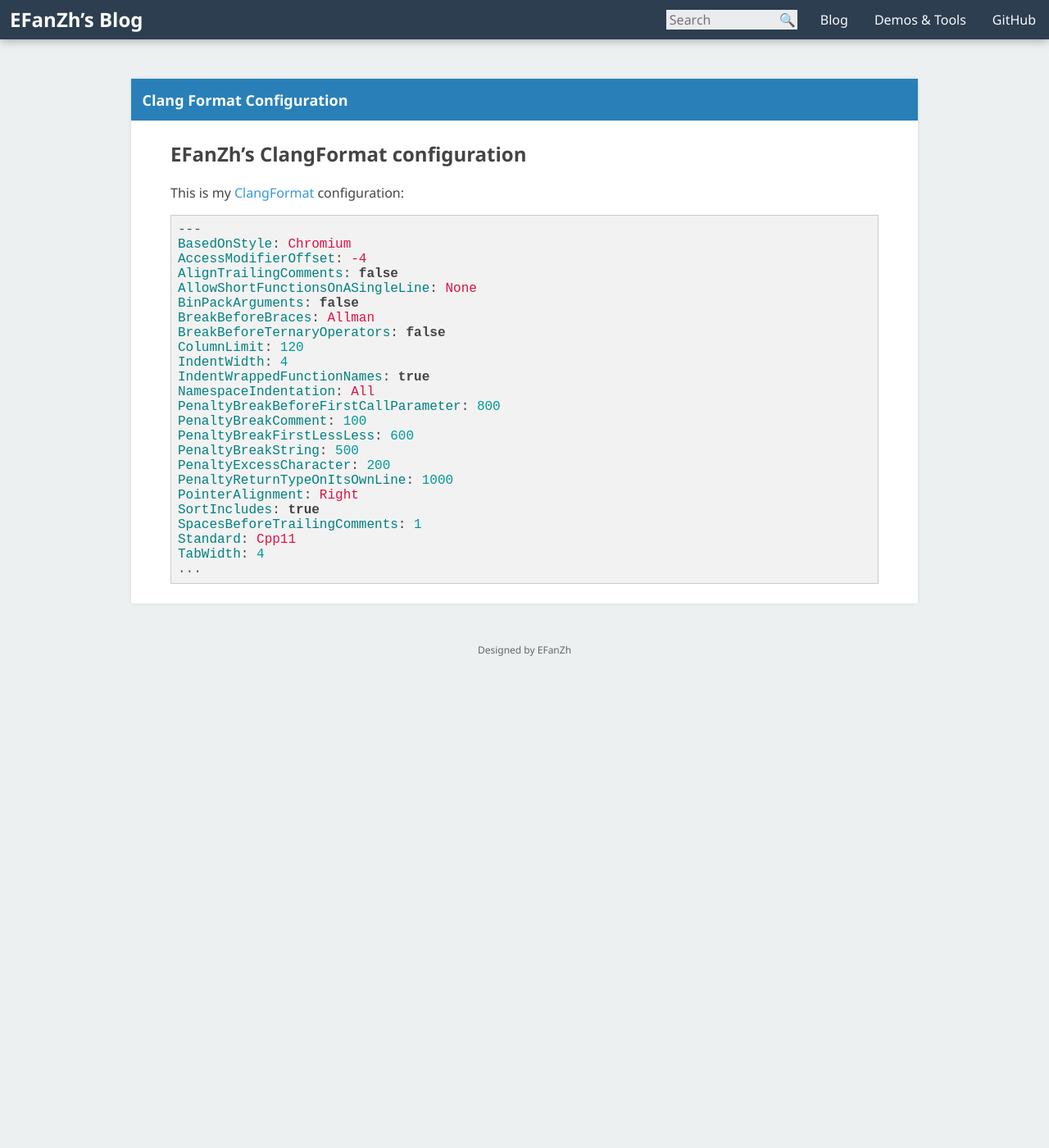
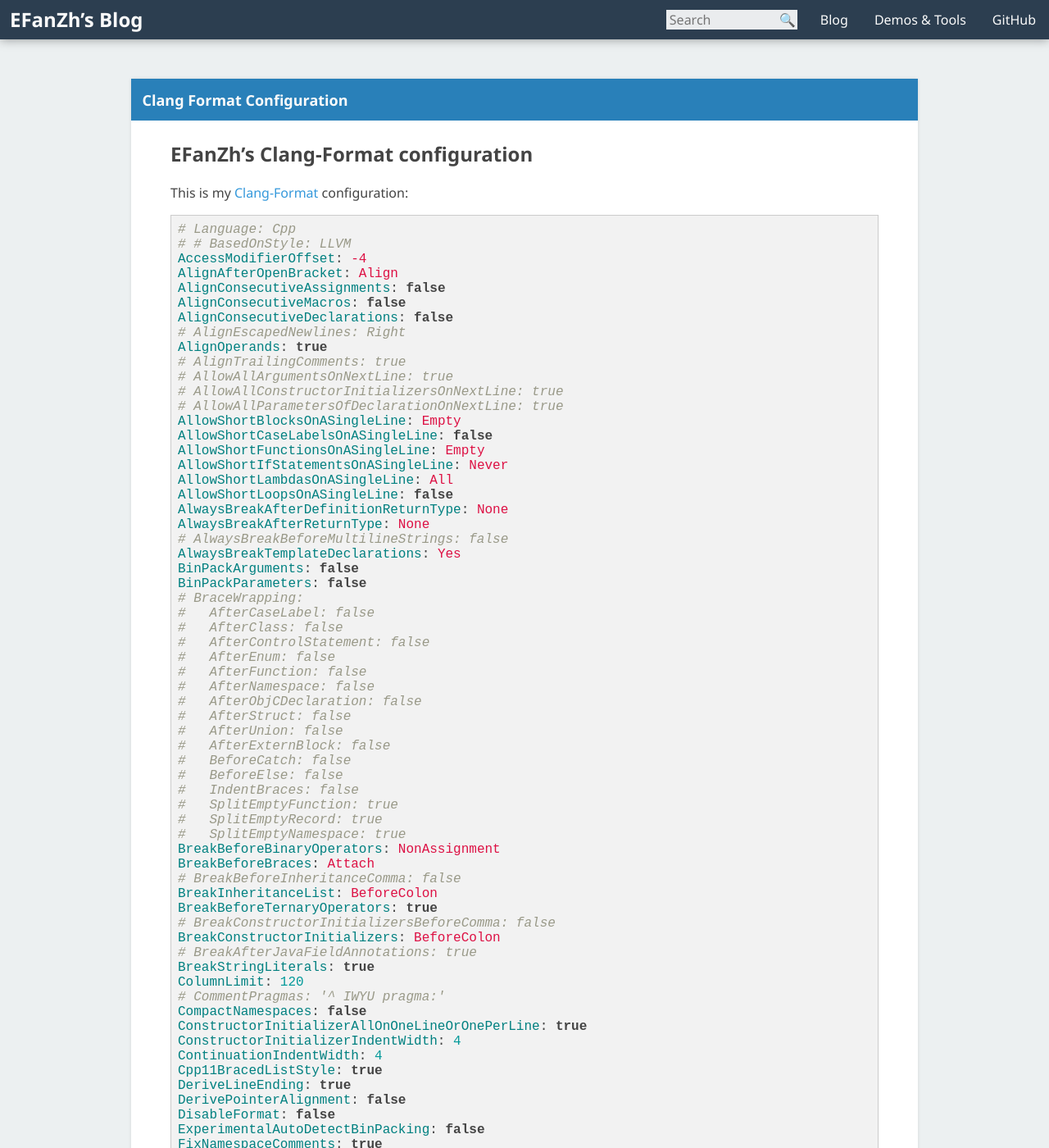
Before and after one commit to EFanZh/efanzh.github.io, a Jekyll site: the page built from _posts/2015-03-24-clang-format-configuration.md, in a window 1280 px wide and 1400 px high. Shown: the whole window at 82% size. Built offline with Jekyll 4.4.1, drawn with Linux system fonts in a browser that asks for light colours; some of the changed text lies outside the part shown.

Commit message:
Update code style configurations

````diff
--- a/_posts/2015-03-24-clang-format-configuration.md
+++ b/_posts/2015-03-24-clang-format-configuration.md
@@ -1,33 +1,143 @@
 ---
 ---
 
-# EFanZh’s ClangFormat configuration
+# EFanZh’s Clang-Format configuration
 
-This is my [ClangFormat](https://clang.llvm.org/docs/ClangFormat.html) configuration:
+This is my [Clang-Format](https://clang.llvm.org/docs/ClangFormat.html) configuration:
 
 ```yaml
----
-BasedOnStyle: Chromium
+# Language: Cpp
+# # BasedOnStyle: LLVM
 AccessModifierOffset: -4
-AlignTrailingComments: false
-AllowShortFunctionsOnASingleLine: None
+AlignAfterOpenBracket: Align
+AlignConsecutiveAssignments: false
+AlignConsecutiveMacros: false
+AlignConsecutiveDeclarations: false
+# AlignEscapedNewlines: Right
+AlignOperands: true
+# AlignTrailingComments: true
+# AllowAllArgumentsOnNextLine: true
+# AllowAllConstructorInitializersOnNextLine: true
+# AllowAllParametersOfDeclarationOnNextLine: true
+AllowShortBlocksOnASingleLine: Empty
+AllowShortCaseLabelsOnASingleLine: false
+AllowShortFunctionsOnASingleLine: Empty
+AllowShortIfStatementsOnASingleLine: Never
+AllowShortLambdasOnASingleLine: All
+AllowShortLoopsOnASingleLine: false
+AlwaysBreakAfterDefinitionReturnType: None
+AlwaysBreakAfterReturnType: None
+# AlwaysBreakBeforeMultilineStrings: false
+AlwaysBreakTemplateDeclarations: Yes
 BinPackArguments: false
-BreakBeforeBraces: Allman
-BreakBeforeTernaryOperators: false
+BinPackParameters: false
+# BraceWrapping:
+#   AfterCaseLabel: false
+#   AfterClass: false
+#   AfterControlStatement: false
+#   AfterEnum: false
+#   AfterFunction: false
+#   AfterNamespace: false
+#   AfterObjCDeclaration: false
+#   AfterStruct: false
+#   AfterUnion: false
+#   AfterExternBlock: false
+#   BeforeCatch: false
+#   BeforeElse: false
+#   IndentBraces: false
+#   SplitEmptyFunction: true
+#   SplitEmptyRecord: true
+#   SplitEmptyNamespace: true
+BreakBeforeBinaryOperators: NonAssignment
+BreakBeforeBraces: Attach
+# BreakBeforeInheritanceComma: false
+BreakInheritanceList: BeforeColon
+BreakBeforeTernaryOperators: true
+# BreakConstructorInitializersBeforeComma: false
+BreakConstructorInitializers: BeforeColon
+# BreakAfterJavaFieldAnnotations: true
+BreakStringLiterals: true
 ColumnLimit: 120
+# CommentPragmas: '^ IWYU pragma:'
+CompactNamespaces: false
+ConstructorInitializerAllOnOneLineOrOnePerLine: true
+ConstructorInitializerIndentWidth: 4
+ContinuationIndentWidth: 4
+Cpp11BracedListStyle: true
+DeriveLineEnding: true
+DerivePointerAlignment: false
+DisableFormat: false
+ExperimentalAutoDetectBinPacking: false
+FixNamespaceComments: true
+# ForEachMacros:
+#   - foreach
+#   - Q_FOREACH
+#   - BOOST_FOREACH
+IncludeBlocks: Merge
+# IncludeCategories:
+#   - Regex: '^"(llvm|llvm-c|clang|clang-c)/'
+#     Priority: 2
+#     SortPriority: 0
+#   - Regex: '^(<|"(gtest|gmock|isl|json)/)'
+#     Priority: 3
+#     SortPriority: 0
+#   - Regex: '.*'
+#     Priority: 1
+#     SortPriority: 0
+# IncludeIsMainRegex: '(Test)?$'
+# IncludeIsMainSourceRegex: ''
+IndentCaseLabels: true
+IndentGotoLabels: false
+IndentPPDirectives: None
 IndentWidth: 4
 IndentWrappedFunctionNames: true
+JavaScriptQuotes: Double
+# JavaScriptWrapImports: true
+KeepEmptyLinesAtTheStartOfBlocks: false
+# MacroBlockBegin: ''
+# MacroBlockEnd: ''
+MaxEmptyLinesToKeep: 1
 NamespaceIndentation: All
-PenaltyBreakBeforeFirstCallParameter: 800
-PenaltyBreakComment: 100
-PenaltyBreakFirstLessLess: 600
-PenaltyBreakString: 500
-PenaltyExcessCharacter: 200
-PenaltyReturnTypeOnItsOwnLine: 1000
+# ObjCBinPackProtocolList: Auto
+# ObjCBlockIndentWidth: 4
+# ObjCSpaceAfterProperty: false
+# ObjCSpaceBeforeProtocolList: true
+# PenaltyBreakAssignment: 2
+# PenaltyBreakBeforeFirstCallParameter: 19
+# PenaltyBreakComment: 300
+# PenaltyBreakFirstLessLess: 120
+# PenaltyBreakString: 1000
+# PenaltyBreakTemplateDeclaration: 10
+# PenaltyExcessCharacter: 1000000
+# PenaltyReturnTypeOnItsOwnLine: 60
 PointerAlignment: Right
+ReflowComments: true
 SortIncludes: true
+SortUsingDeclarations: true
+SpaceAfterCStyleCast: false
+SpaceAfterLogicalNot: false
+SpaceAfterTemplateKeyword: true
+SpaceBeforeAssignmentOperators: true
+SpaceBeforeCpp11BracedList: false
+SpaceBeforeCtorInitializerColon: true
+SpaceBeforeInheritanceColon: true
+SpaceBeforeParens: ControlStatements
+SpaceBeforeRangeBasedForLoopColon: true
+SpaceInEmptyBlock: false
+SpaceInEmptyParentheses: false
 SpacesBeforeTrailingComments: 1
-Standard: Cpp11
+SpacesInAngles: false
+SpacesInConditionalStatement: false
+SpacesInContainerLiterals: false
+SpacesInCStyleCastParentheses: false
+SpacesInParentheses: false
+SpacesInSquareBrackets: false
+SpaceBeforeSquareBrackets: false
+Standard: Latest
+# StatementMacros:
+#   - Q_UNUSED
+#   - QT_REQUIRE_VERSION
 TabWidth: 4
-...
+# UseCRLF: false
+UseTab: Never
 ```
````
Also changed, not shown: _posts/2017-06-10-rustfmt-configuration.md (+65 -29 lines).
